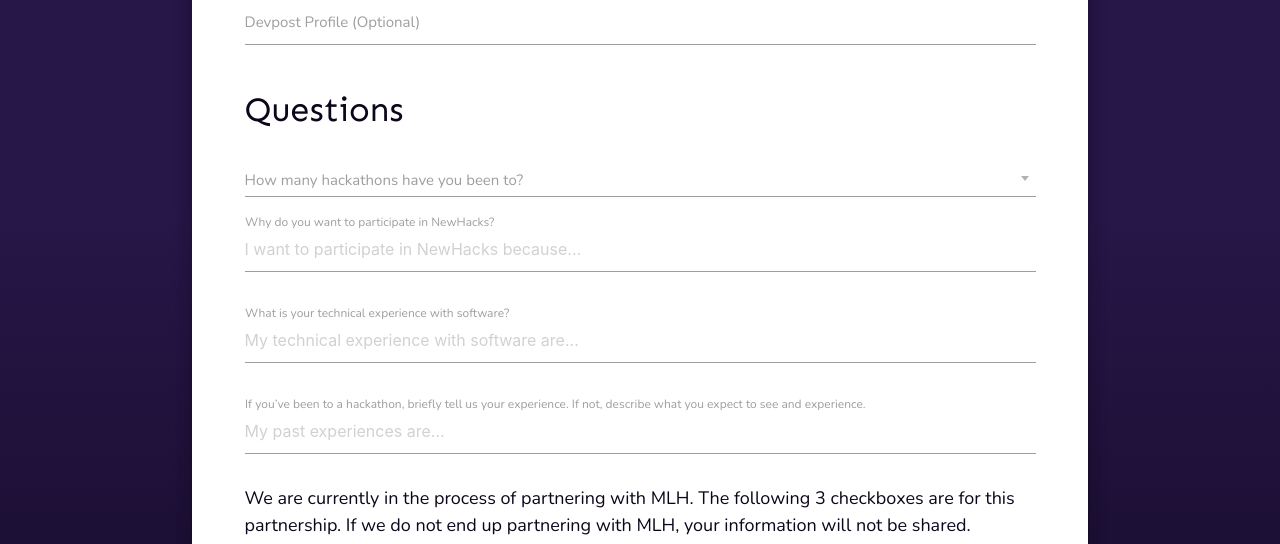
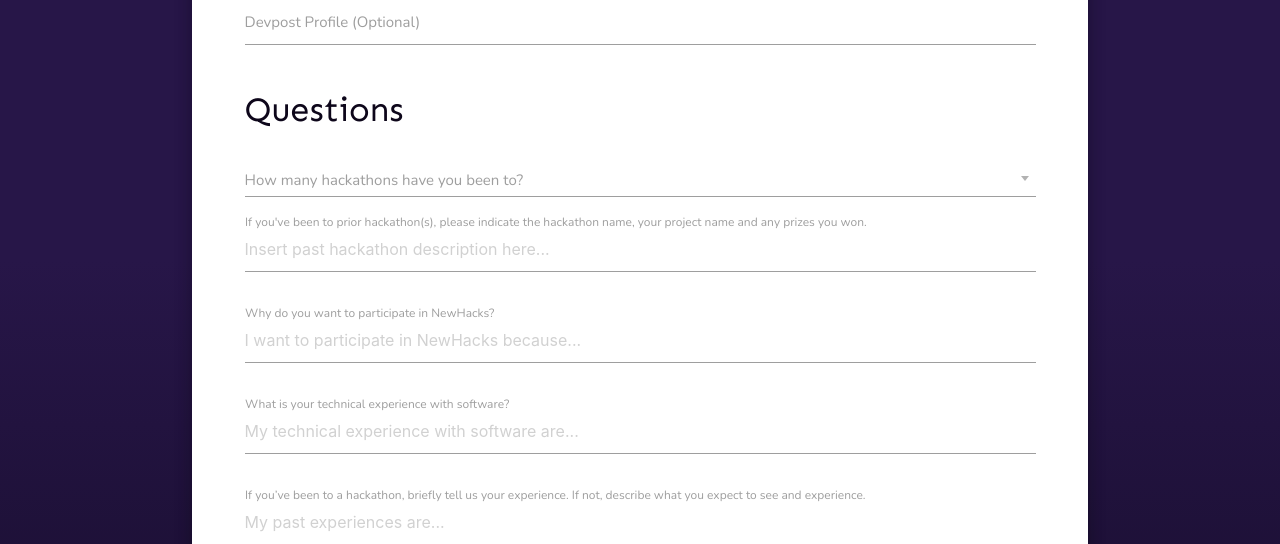
Before and after one commit to ieeeuoft/newhacks-site-2024, a Django app: page /registration/application/ in a window 1280 px wide. Shown: the part 1568-2112 px from the top of the page. Run offline with Django 3.2, Linux system fonts and the light colour scheme; the visitor is signed in with stand-in values (Sample User, id 1); data that the repository does not hold is empty; style sheets or scripts are compiled from the project's sources; some libraries are stand-ins or nearby versions.

Commit message:
added new hackathon question, modified ethnicity field

```diff
--- a/hackathon_site/registration/forms.py
+++ b/hackathon_site/registration/forms.py
@@ -146,6 +146,7 @@ class ApplicationForm(forms.ModelForm):
             "github",
             "devpost",
             "how_many_hackathons",  # TODO: New Section
+            "past_hackathon_info",  # TODO: New Section
             "why_participate",
             "what_technical_experience",
             "what_past_experience",
@@ -161,6 +162,13 @@ class ApplicationForm(forms.ModelForm):
                 choices=((None, ""),),
             ),
             "resume": MaterialFileInput(),
+            "past_hackathon_info": forms.Textarea(
+                attrs={
+                    "class": "materialize-textarea",
+                    "placeholder": "Insert past hackathon description here...",
+                    "data-length": 1000,
+                }
+            ),
             "why_participate": forms.Textarea(
                 attrs={
                     "class": "materialize-textarea",
--- a/hackathon_site/registration/jinja2/registration/application.html
+++ b/hackathon_site/registration/jinja2/registration/application.html
@@ -85,6 +85,7 @@
         <h4>Questions</h4>
     </div>
     {{ render_field(form.how_many_hackathons, show_help_text_as_label=True, size="s12 select2-wrapper") }}
+    {{ render_field(form.past_hackathon_info, show_help_text_as_label=True) }}
     {{ render_field(form.why_participate, show_help_text_as_label=True) }}
     {{ render_field(form.what_technical_experience, show_help_text_as_label=True) }}
     {{ render_field(form.what_past_experience, show_help_text_as_label=True) }}
@@ -152,6 +153,7 @@
                     e.stopPropagation();
                 });
             });
+            $("#id_past_hackathon_info, #id_what_hackathon_experience, #id_why_participate, #id_what_technical_experience").characterCounter(); // TODO: TEMPORARY LINE
 
             // on first focus (bubbles up to document), open the menu
             // https://stackoverflow.com/a/49261426/3882202
--- a/hackathon_site/registration/models.py
+++ b/hackathon_site/registration/models.py
@@ -200,7 +200,7 @@ class Application(models.Model):
 
     # TODO: Making this ethnicity section OPTIONAL
     ethnicity = models.CharField(
-        max_length=50, choices=ETHNICITY_CHOICES, null=True, blank=True
+        max_length=50, choices=ETHNICITY_CHOICES, null=False, blank=True, default=""
     )
 
     phone_number = models.CharField(
@@ -327,6 +327,13 @@ class Application(models.Model):
         choices=HACKATHON_NUMBER_CHOICES,
         max_length=100,
     )
+    # TODO: New field
+    past_hackathon_info = models.TextField(
+        null=False,
+        default="",
+        help_text="If you've been to prior hackathon(s), please indicate the hackathon name, your project name and any prizes you won.",
+        max_length=1000,
+    )
     why_participate = models.TextField(
         null=False,
         help_text="Why do you want to participate in NewHacks?",
```
Also changed, not shown: hackathon_site/registration/migrations/0009_auto_20240920_2346.py.
